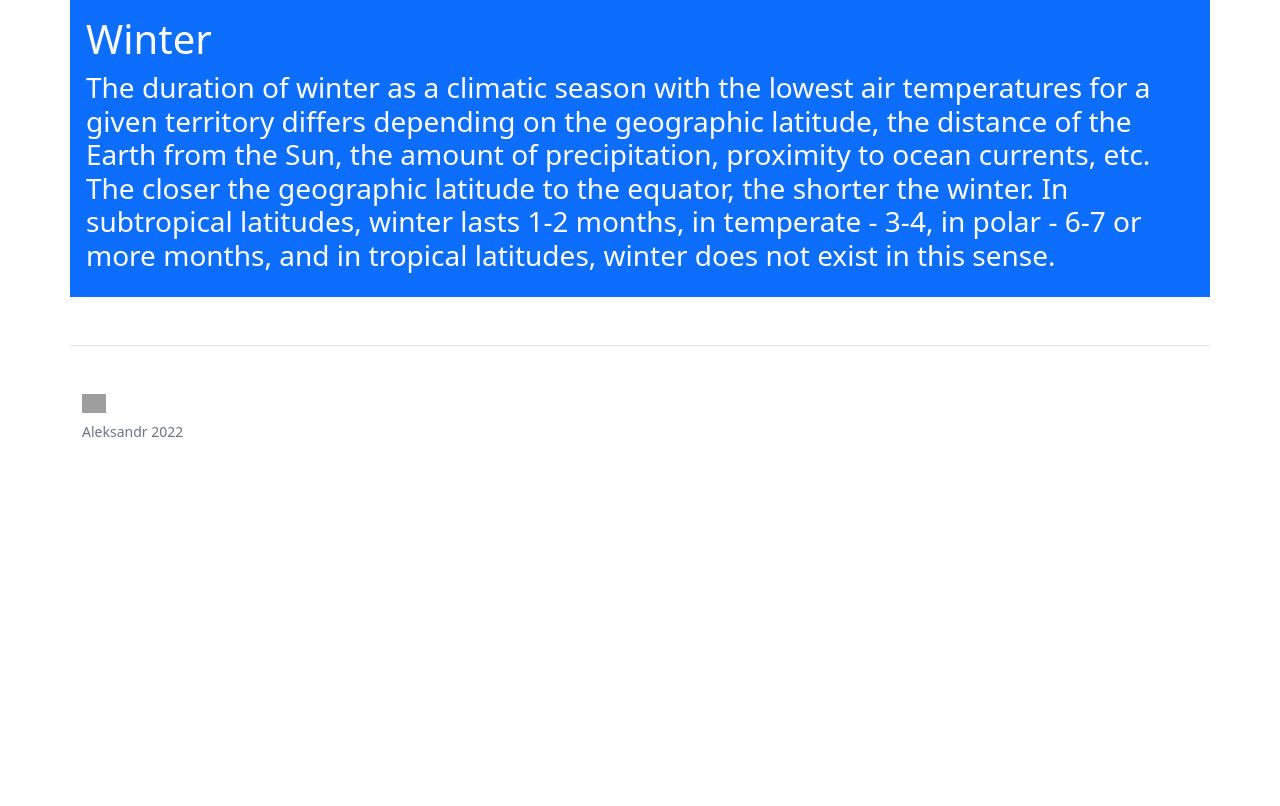
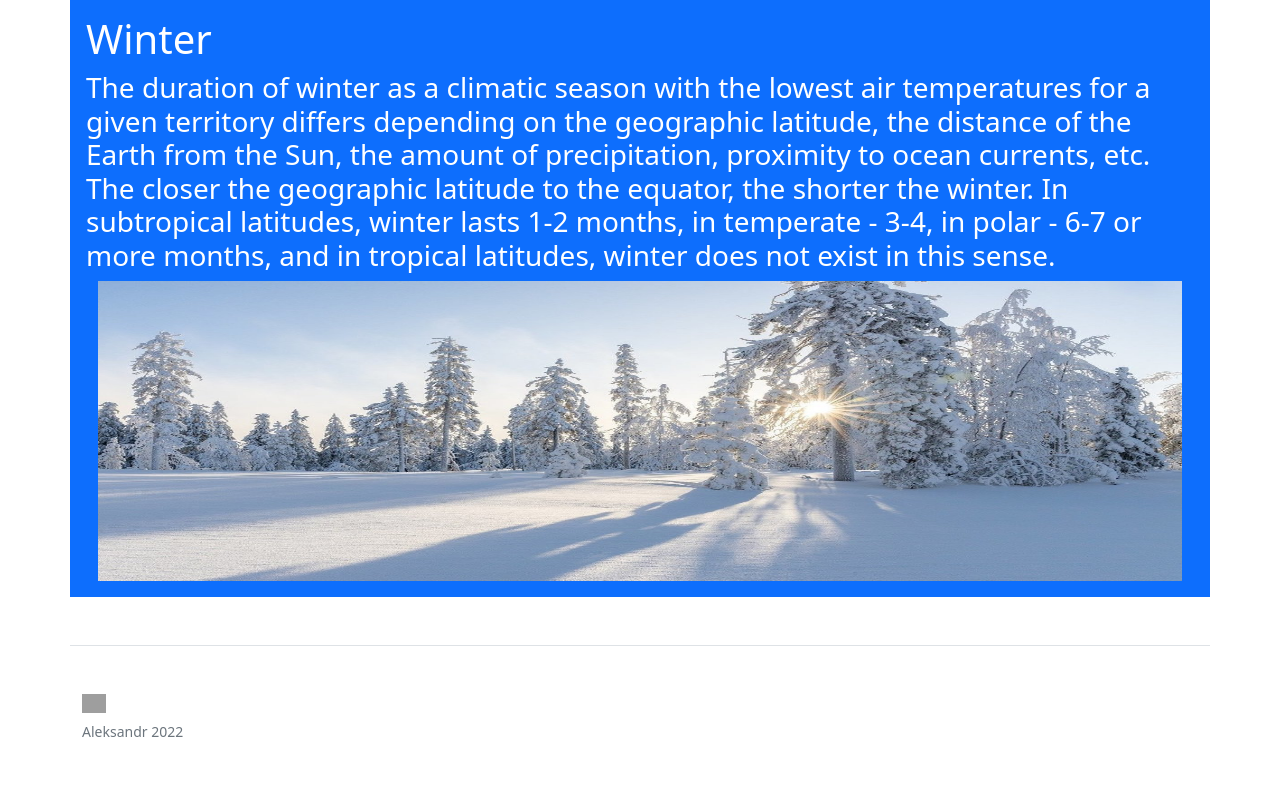
Before and after one commit to Zemlianik/Zemlianik---seasons, a Flask app: page /wint in a window 1280 px wide. Shown: the part 152-958 px from the top of the page. Before the commit the page ends 589 px from the top, so only its background shows below. Run offline with Flask 2, Linux system fonts and the light colour scheme; grey boxes are pictures that could not be loaded.

Commit message:
фото для зимы

```diff
--- a/templates/wint.html
+++ b/templates/wint.html
@@ -14,6 +14,7 @@
 <div class="container p-3 mb-2 bg-primary text-white">
     <h1>Winter</h1>
     <h3>The duration of winter as a climatic season with the lowest air temperatures for a given territory differs depending on the geographic latitude, the distance of the Earth from the Sun, the amount of precipitation, proximity to ocean currents, etc. The closer the geographic latitude to the equator, the shorter the winter. In subtropical latitudes, winter lasts 1-2 months, in temperate - 3-4, in polar - 6-7 or more months, and in tropical latitudes, winter does not exist in this sense.</h3>
+    <img class="container text-center" src="/static/foto/z.png" alt="" width="400" height="300">
 </div>
 {% endblock %}
 </html>
```
